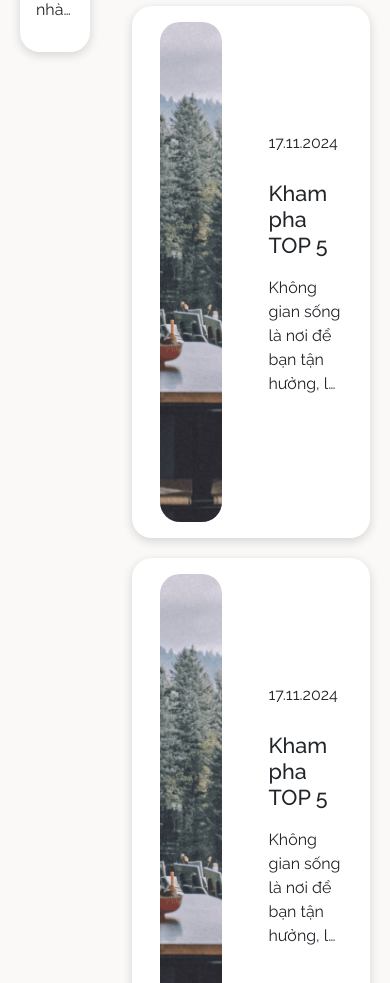
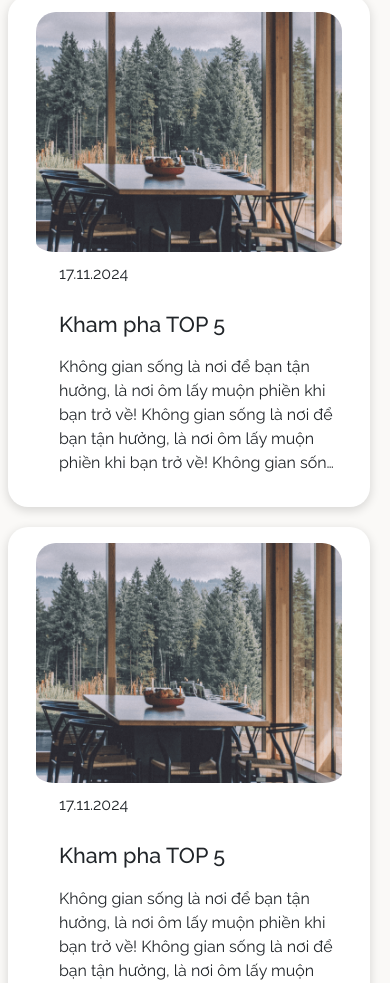
Before and after one commit to LamHaiMy/lamhaimy.github.io, a plain HTML site: page writer.html in a window 390 px wide. Shown: the part 1017-2000 px from the top of the page. Drawn offline with nearby package versions, Linux system fonts and the light colour scheme.

Commit message:
responsive writer page

```diff
--- a/css/stylecommon.css
+++ b/css/stylecommon.css
@@ -304,6 +304,14 @@ li {
 .footer-container h4 {
   font-weight: 700;
 }
+.content-footer-child {
+  background: #faf9f7;
+  border-radius: 5px;
+}
+.footer-content {
+  padding: 20px;
+}
+
 @media screen and (max-width: 650px){
   .header {
     padding-top: 26px;
@@ -320,4 +328,7 @@ li {
   .term-and-condition {
     flex-direction: column;
   }
+  .main-content-left {
+    margin-bottom: 25px;
+  }
 }
--- a/css/writer.css
+++ b/css/writer.css
@@ -60,3 +60,12 @@
   padding-top: 30px;
   padding-bottom: 30px;
 }
+@media screen and (max-width: 650px) {
+  .author-site .post-container {
+    padding-left: 0px;
+  }
+  .author-site .post-image {
+    height: 250px;
+    padding-bottom: 10px;
+  }
+}
--- a/writer.html
+++ b/writer.html
@@ -77,7 +77,7 @@
       <div class="col-12 all-post">
         Tất cả bài viết
       </div>
-      <div class="col-3 wow fadeInDown">
+      <div class="col-md-3 col-sm-12 wow fadeInDown">
         <div class="author-item text-center information">
           <div class="author-image"><img class="author-info" src="./images/author-1.png" alt="lam-gia-han"></div>
           <div class="author-name wow fadeIn" data-wow-delay=".15s">Lâm Gia Hân</div>
@@ -85,37 +85,48 @@
           <div class="author-description information ellipsis-text clamp-5 wow fadeIn" data-wow-delay=".25s">Xin chào, mình là nhà sáng tạo nội dung trẻ có đam mê với lĩnh vực decor nhà ở. Hy vọng, những kiến thức và chia sẻ của mình có thể mang lại những giá trị hữu ích cho các bạn độc giả.</div>
         </div>
       </div>
-      <div class="col-9 post-container">
+      <div class="col-md-9 col-sm-12 post-container">
         <div class="row author-item align-items-center wow fadeIn post-1" data-wow-delay=".15s">
-          <div class="col-5 wow fadeIn" data-wow-delay=".25s">
+          <div class="col-md-5 col-sm-12 fadeIn" data-wow-delay=".25s">
             <img class="post-image" src="./images/4.webp" alt="">
           </div>
-          <div class="col-7 post-content">
+          <div class="col-md-7 col-sm-12 post-content">
             <div class="date-post wow fadeInDown" data-wow-delay=".25s"><span class="author-span">17.11.2024</span></div>
             <h4 class="author-title wow fadeInDown" data-wow-delay=".45s">Kham pha TOP 5 </h4>
             <p class="author-description  ellipsis-text clamp-5 wow fadeInDown" data-wow-delay=".55s">Không gian sống là nơi để bạn tận hưởng, là nơi ôm lấy muộn phiền khi bạn trở về! Không gian sống là nơi để bạn tận hưởng, là nơi ôm lấy muộn phiền khi bạn trở về! Không gian sống là nơi để bạn tận hưởng, là nơi ôm lấy muộn phiền khi bạn trở về! Không gian sống là nơi để bạn tận hưởng, là nơi ôm lấy muộn phiền khi bạn trở về! Không gian sống là nơi để bạn tận hưởng,</p>
           </div>
         </div>
         <div class="row author-item align-items-center wow fadeIn post-2" data-wow-delay=".15s">
-          <div class="col-5 wow fadeIn" data-wow-delay=".25s">
+          <div class="col-md-5 col-sm-12 wow fadeIn" data-wow-delay=".25s">
             <img class="post-image" src="./images/4.webp" alt="">
           </div>
-          <div class="col-7 post-content">
+          <div class="col-md-7 col-sm-12 post-content">
             <div class="date-post wow fadeInDown" data-wow-delay=".25s"><span class="author-span">17.11.2024</span></div>
             <h4 class="author-title wow fadeInDown" data-wow-delay=".45s">Kham pha TOP 5 </h4>
             <p class="author-description  ellipsis-text clamp-5 wow fadeInDown" data-wow-delay=".55s">Không gian sống là nơi để bạn tận hưởng, là nơi ôm lấy muộn phiền khi bạn trở về! Không gian sống là nơi để bạn tận hưởng, là nơi ôm lấy muộn phiền khi bạn trở về! Không gian sống là nơi để bạn tận hưởng, là nơi ôm lấy muộn phiền khi bạn trở về! Không gian sống là nơi để bạn tận hưởng, là nơi ôm lấy muộn phiền khi bạn trở về! Không gian sống là nơi để bạn tận hưởng,</p>
           </div>
         </div>
         <div class="row author-item align-items-center wow fadeIn post-3" data-wow-delay=".15s">
-          <div class="col-5 wow fadeIn" data-wow-delay=".25s">
+          <div class="col-md-5 col-sm-12 wow fadeIn" data-wow-delay=".25s">
             <img class="post-image" src="./images/4.webp" alt="">
           </div>
-          <div class="col-7 post-content">
+          <div class="col-md-7 col-sm-12 post-content">
             <div class="date-post wow fadeInDown" data-wow-delay=".25s"><span class="author-span">17.11.2024</span></div>
             <h4 class="author-title wow fadeInDown" data-wow-delay=".45s">Kham pha TOP 5 </h4>
             <p class="author-description ellipsis-text clamp-5 wow fadeInDown" data-wow-delay=".55s">Không gian sống là nơi để bạn tận hưởng, là nơi ôm lấy muộn phiền khi bạn trở về! Không gian sống là nơi để bạn tận hưởng, là nơi ôm lấy muộn phiền khi bạn trở về! Không gian sống là nơi để bạn tận hưởng, là nơi ôm lấy muộn phiền khi bạn trở về! Không gian sống là nơi để bạn tận hưởng, là nơi ôm lấy muộn phiền khi bạn trở về! Không gian sống là nơi để bạn tận hưởng,</p>
           </div>
         </div>
+      </div>
+    </div>
+  </div>
+  <div class="container content-footer-child mb-5">
+    <div class="row footer-content">
+      <div class="col-12">
+        <p>Hi Guy! Góc nhỏ Decor là một dự án, là một câu chuyện lụm nhặt của tớ về những kiến thức Decor trong cuộc sống. Trang web này không chỉ mang đến cho bạn những gợi ý về đồ decor , decor văn phòng, decor phòng ngủ.v.v mà còn giúp bạn hiểu hơn về lĩnh vực decor, trang trí không gian sống thông qua những bài viết trên đây. </p>
+
+        <p>Hiện tại, website đang có 3 chuyên mục là “trang chủ”, “phụ kiện” và “Blog”. Trong đó chuyên mục <a class="text-link" href="https://lamhaimy.github.io/index.html" target="_blank">“phụ kiện”</a> sẽ là nơi bạn tìm thấy các link sản phẩm về phụ kiện decor như đèn, giường, đồ công nghệ, v.v. được gắn trực tiếp từ shopee, tiktok. </p>
+
+        <p>Ngoài ra, <a class="text-link" href="https://lamhaimy.github.io/detail.html " target="_blank">Blog</a> cũng là một trang thú vị trên Góc nhỏ Decor khi đây là nơi bạn có thể tìm hiểu sâu hơn về những câu chuyện, kiến thức và những chia sẻ xoay quay chủ đề decor.</p>
       </div>
     </div>
   </div>
```
Also changed, not shown: detail.html (+11 -0 lines), index.html (+12 -1 lines).
